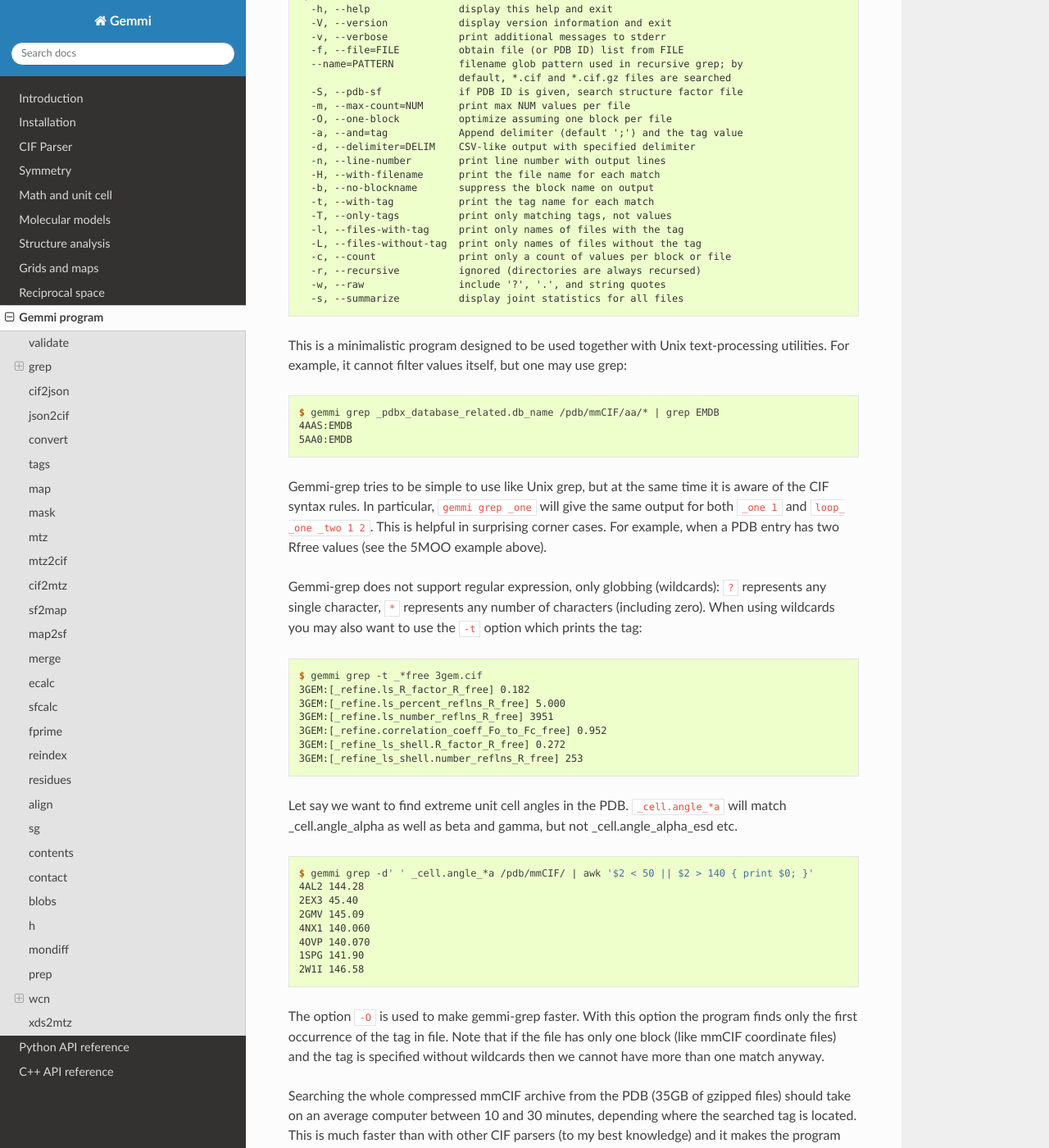
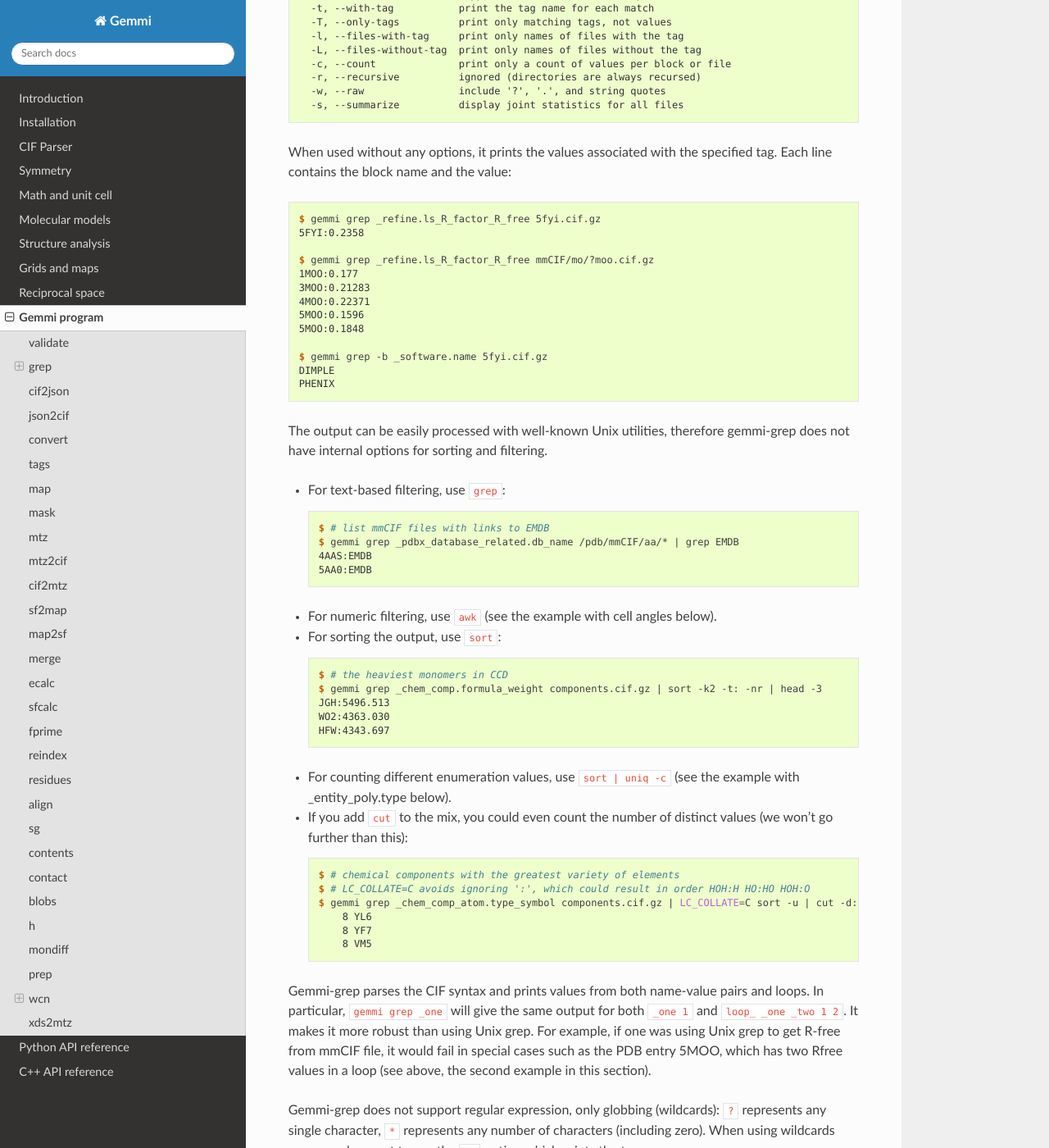
Before and after one commit to project-gemmi/gemmi, a Sphinx documentation site: the page built from docs/utils.rst, in a window 1280 px wide and 1400 px high, scrolled down 2526 px. Shown: the whole window at 82% size. Built offline with Sphinx 7.4.7 and the Read the Docs theme 2.0.0, drawn with Linux system fonts in a browser that asks for light colours; some of the changed text lies outside the part shown.

Commit message:
edited docs/utils.rst [skip ci]

```diff
--- a/docs/utils.rst
+++ b/docs/utils.rst
@@ -52,41 +52,75 @@ so that non-conformance is not accidental).
 grep
 ====
 
-Searches for a specified tag in CIF files and prints the associated values,
-one value per line::
+Searches for values in CIF files that correspond to the given tag(s).
+
+Option ``-h`` shows the usage.
+Some of the command-line options (``-c``, ``-l``, ``-H``, ``-n``)
+correspond to the options of GNU grep.
+
+
+.. literalinclude:: grep-help.txt
+   :language: console
+
+When used without any options, it prints the values associated
+with the specified tag. Each line contains the block name and the value::
 
   $ gemmi grep _refine.ls_R_factor_R_free 5fyi.cif.gz
   5FYI:0.2358
+
   $ gemmi grep _refine.ls_R_factor_R_free mmCIF/mo/?moo.cif.gz
   1MOO:0.177
   3MOO:0.21283
   4MOO:0.22371
   5MOO:0.1596
   5MOO:0.1848
+
   $ gemmi grep -b _software.name 5fyi.cif.gz
   DIMPLE
   PHENIX
 
-Some of the command-line options correspond to the options of GNU grep
-(``-c``, ``-l``, ``-H``, ``-n``).
-As with other utilities, option ``--help`` shows the usage:
+The output can be easily processed with well-known Unix utilities, therefore
+gemmi-grep does not have internal options for sorting and filtering.
 
-.. literalinclude:: grep-help.txt
-   :language: console
+* For text-based filtering, use ``grep``::
 
-This is a minimalistic program designed to be used together with Unix
-text-processing utilities. For example, it cannot filter values itself,
-but one may use grep::
+    $ # list mmCIF files with links to EMDB
+    $ gemmi grep _pdbx_database_related.db_name /pdb/mmCIF/aa/* | grep EMDB
+    4AAS:EMDB
+    5AA0:EMDB
 
-  $ gemmi grep _pdbx_database_related.db_name /pdb/mmCIF/aa/* | grep EMDB
-  4AAS:EMDB
-  5AA0:EMDB
+* For numeric filtering, use ``awk``
+  (see the example with cell angles below).
 
-Gemmi-grep tries to be simple to use like Unix grep, but at the same time
-it is aware of the CIF syntax rules. In particular, ``gemmi grep _one``
-will give the same output for both ``_one 1`` and ``loop_ _one _two 1 2``.
-This is helpful in surprising corner cases. For example, when a PDB entry
-has two Rfree values (see the 5MOO example above).
+* For sorting the output, use ``sort``::
+
+    $ # the heaviest monomers in CCD
+    $ gemmi grep _chem_comp.formula_weight components.cif.gz | sort -k2 -t: -nr | head -3
+    JGH:5496.513
+    WO2:4363.030
+    HFW:4343.697
+
+* For counting different enumeration values, use ``sort | uniq -c``
+  (see the example with _entity_poly.type below).
+
+* If you add ``cut`` to the mix, you could even count the number of distinct
+  values (we won't go further than this)::
+
+    $ # chemical components with the greatest variety of elements
+    $ # LC_COLLATE=C avoids ignoring ':', which could result in order HOH:H HO:HO HOH:O
+    $ gemmi grep _chem_comp_atom.type_symbol components.cif.gz | LC_COLLATE=C sort -u | cut -d: -f1 | uniq -c | sort -nr | head -5
+        8 YL6
+        8 YF7
+        8 VM5
+
+
+Gemmi-grep parses the CIF syntax and prints values from both name-value
+pairs and loops. In particular, ``gemmi grep _one`` will give the same
+output for both ``_one 1`` and ``loop_ _one _two 1 2``.
+It makes it more robust than using Unix grep. For example,
+if one was using Unix grep to get R-free from mmCIF file,
+it would fail in special cases such as the PDB entry 5MOO, which has two
+Rfree values in a loop (see above, the second example in this section).
 
 Gemmi-grep does not support regular expression, only globbing (wildcards):
 ``?`` represents any single character, ``*`` represents any number of
@@ -139,8 +173,8 @@ and it makes the program useful for ad-hoc PDB statistics::
      4559 polyribonucleotide
        18 polysaccharide(D)
 
-Option ``-c`` counts the values in each block or file. As an example
-we may check which entries have the biggest variety of chemical components
+Option ``-c`` counts the values in each block or file. As an example,
+we may check which entries have the greatest variety of chemical components
 (spoiler: ribosomes)::
 
   $ gemmi grep -O -c _chem_comp.id /pdb/mmCIF | sort -t: -k2 -nr | head
@@ -154,6 +188,13 @@ we may check which entries have the biggest variety of chemical components
   5IT8:57
   5IQR:50
   5AFI:50
+
+or which chemical components in the CCD have the biggest number of atoms::
+
+  $ gemmi grep -c _chem_comp_atom.atom_id components.cif.gz | sort -t: -k2 -nr | head -3
+  JSG:440
+  KDL:355
+  TQN:348
 
 Going back to moo, we may want to know to what experimental method
 the Rfree values correspond::
@@ -173,6 +214,15 @@ repeated for 5MOO::
     5MOO:0.1596;X-RAY DIFFRACTION;2016-12-14
     5MOO:0.1848;NEUTRON DIFFRACTION;2016-12-14
 
+gemmi-grep operates on the syntax level and cannot match values from
+different tables, as this would require consulting a DDL dictionary.
+In the example above we have two values from the same table (``_refine``)
+and a deposition date (single value). This works well. However,
+would not be able to add the corresponding wavelengths from ``_diffrn_source``.
+If an extra tag (specified with ``-a``) is not in the same table
+as the main tag, gemmi-grep will use the first value for this tag,
+not the corresponding one.
+
 To output TSV (tab-separated values) add ``--delimiter='\t'``.
 What are the heaviest chains?
 
@@ -183,21 +233,12 @@ What are the heaviest chains?
   5T2C    1640238.125     28S rRNA
   5LKS    1640238.125     28S ribosomal RNA
 
-With some further processing the option ``-a`` can be used to generate
+With some further processing, the option ``-a`` can be used to generate
 quite sophisticated reports. Here is a little demo:
-https://project-gemmi.github.io/pdb-stats/
+https://project-gemmi.github.io/pdb-stats/xray.html
 
-The major limitation here is that gemmi-grep cannot match
-corresponding values from different tables (it is not possible
-on the syntax level).
-In the example above we have two values from the same table (``_refine``)
-and a deposition date (single value). This works well.
-But we are not able to add corresponding wavelengths from ``_diffrn_source``.
-If an extra tag (specified with ``-a``) is not in the same table
-as the main tag, gemmi-grep uses only the first value for this tag.
-
-Unless we just count the number of value. Counting works for any combination
-of tags::
+If ``-a`` is used together with ``-c``, the values are counted
+independently for each tag::
 
   $ gemmi grep -c _refln.intensity_meas -a _diffrn_refln.intensity_net r5paysf.ent.gz
   r5paysf:63611;0
@@ -207,8 +248,7 @@ of tags::
 Strangely these files in the PDB have extension ``ent`` not ``cif``.)
 
 The first number in the output above is the number of specified intensities.
-If you would like to count in also values ``?`` and ``.`` specify
-the option ``--raw``::
+To count also null values ``?`` and ``.``, add ``--raw``::
 
   $ gemmi grep --raw -c _refln.intensity_meas r5paysf.ent.gz
   r5paysf:63954
```
